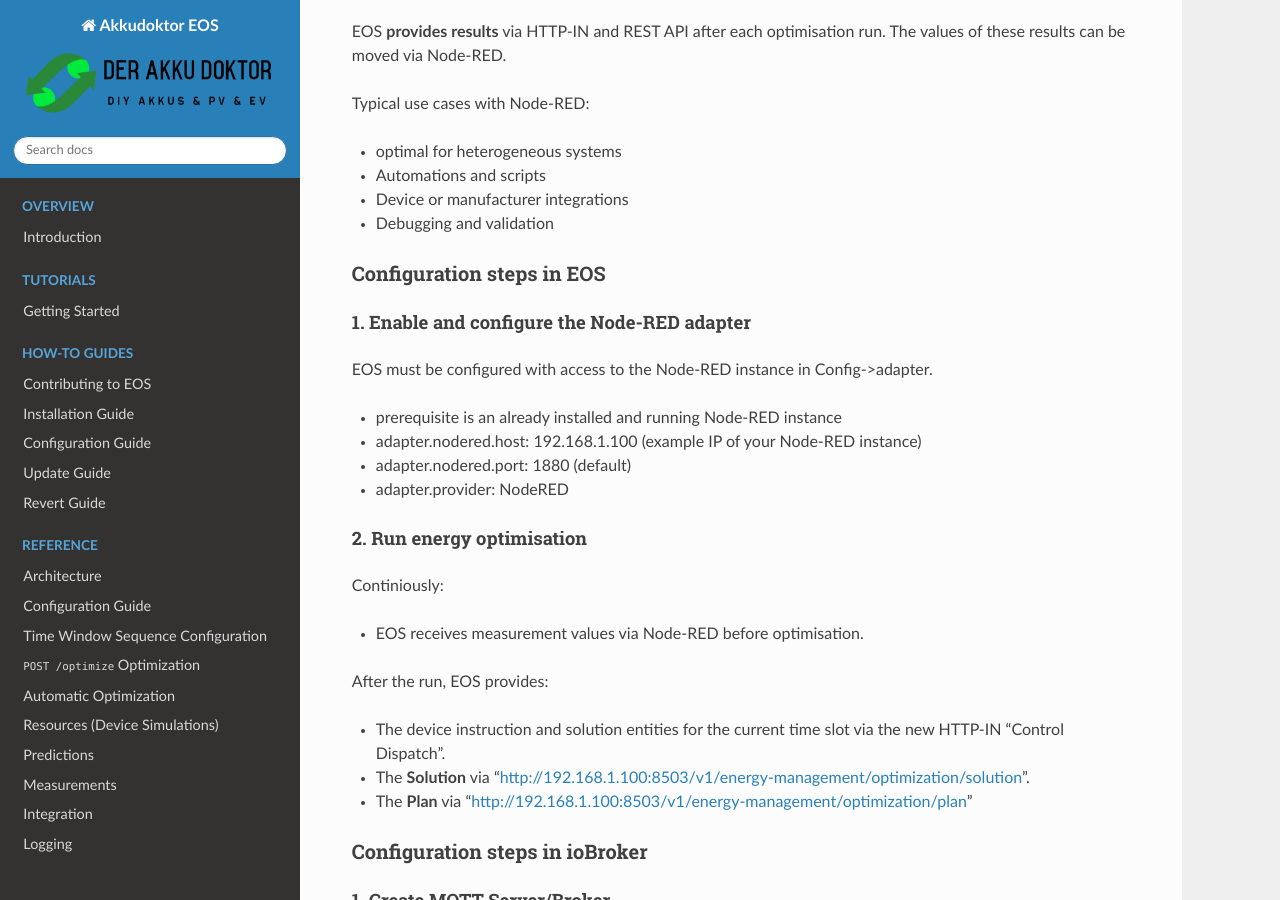
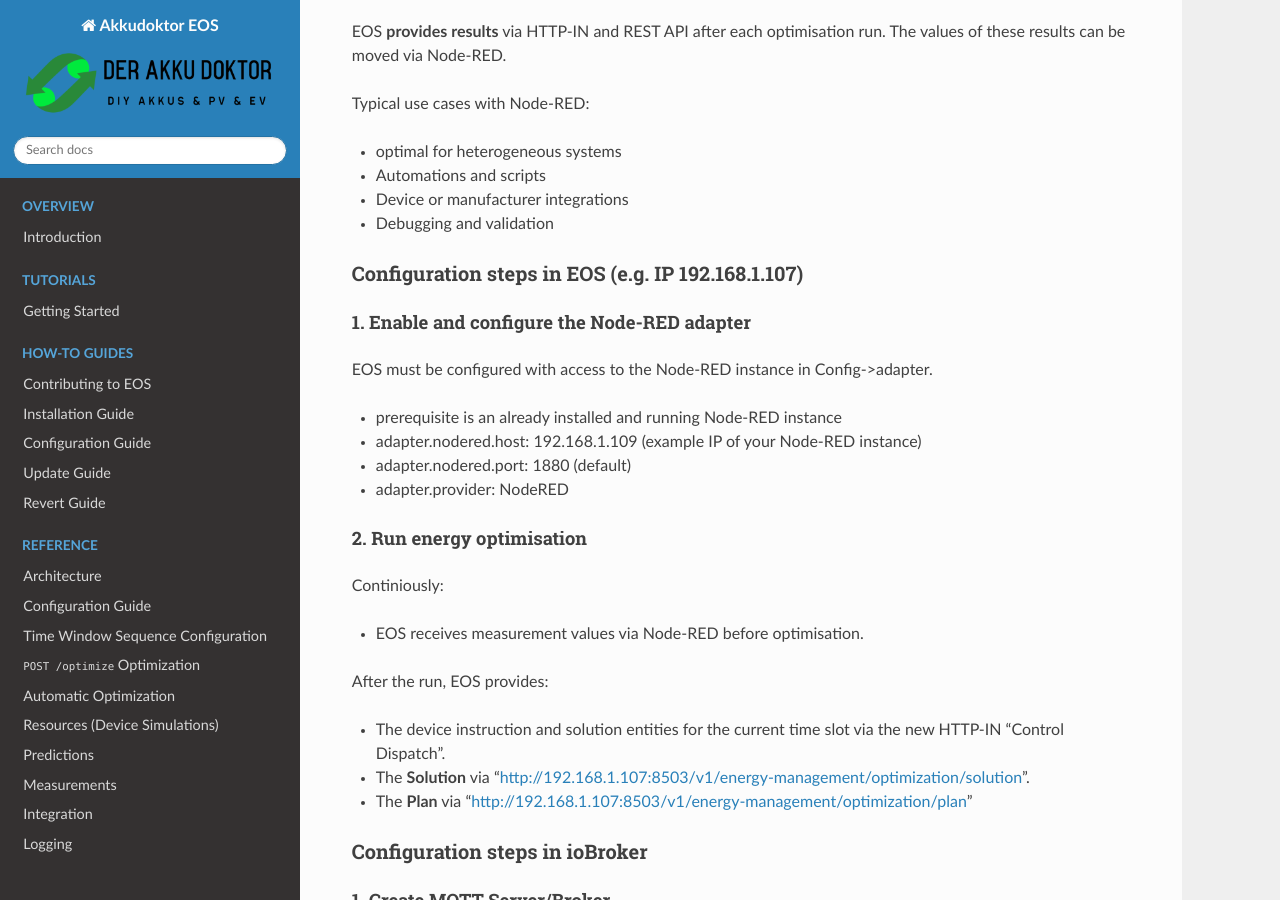
Before and after one commit to Akkudoktor-EOS/EOS, a Sphinx documentation site: the page built from docs/akkudoktoreos/adapter/adapternodered.md, in a window 1280 px wide and 900 px high, scrolled down 638 px. Built offline with Sphinx 7.4.7 and the Read the Docs theme 3.1.0, drawn with Linux system fonts in a browser that asks for light colours.

Commit message:
Update Node-RED adapter configuration details
Updated the Node-RED adapter configuration with new IP addresses and clarified the configuration steps.

```diff
--- a/docs/akkudoktoreos/adapter/adapternodered.md
+++ b/docs/akkudoktoreos/adapter/adapternodered.md
@@ -33,13 +33,13 @@
 * Device or manufacturer integrations
 * Debugging and validation
 
-### Configuration steps in EOS
+### Configuration steps in EOS (e.g. IP 192.168.1.107)
 
 #### 1. Enable and configure the Node-RED adapter
 
 EOS must be configured with access to the Node-RED instance in Config->adapter.
 * prerequisite is an already installed and running Node-RED instance
-* adapter.nodered.host: 192.168.1.100 (example IP of your Node-RED instance)
+* adapter.nodered.host: 192.168.1.109 (example IP of your Node-RED instance)
 * adapter.nodered.port: 1880 (default)
 * adapter.provider: NodeRED
 
@@ -50,8 +50,8 @@
 
 After the run, EOS provides:
 * The device instruction and solution entities for the current time slot via the new HTTP-IN "Control Dispatch".
-* The **Solution** via "http://192.168.1.100:8503/v1/energy-management/optimization/solution".
-* The **Plan** via "http://192.168.1.100:8503/v1/energy-management/optimization/plan"
+* The **Solution** via "http://192.168.1.107:8503/v1/energy-management/optimization/solution".
+* The **Plan** via "http://192.168.1.107:8503/v1/energy-management/optimization/plan"
 
 ### Configuration steps in ioBroker
 
```
